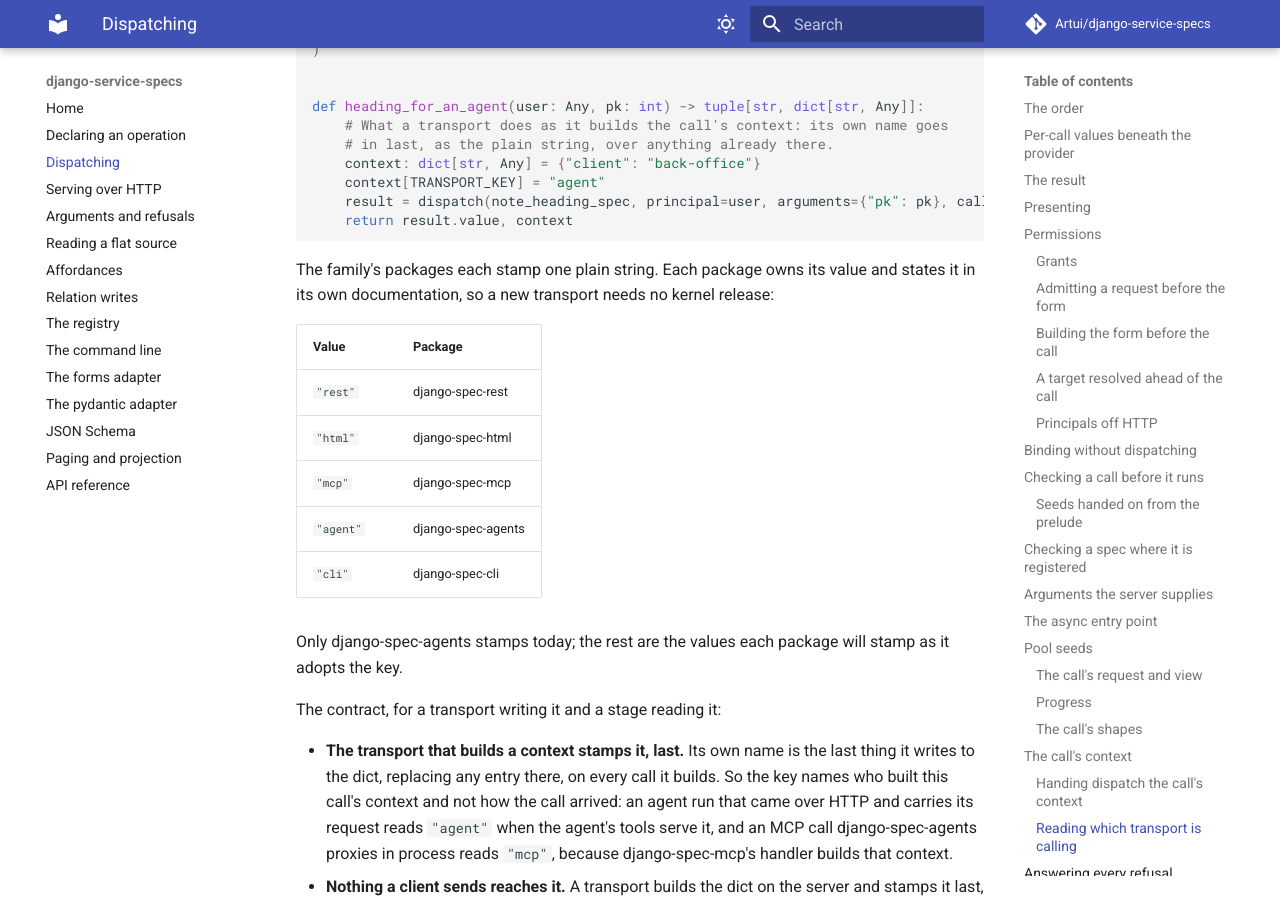
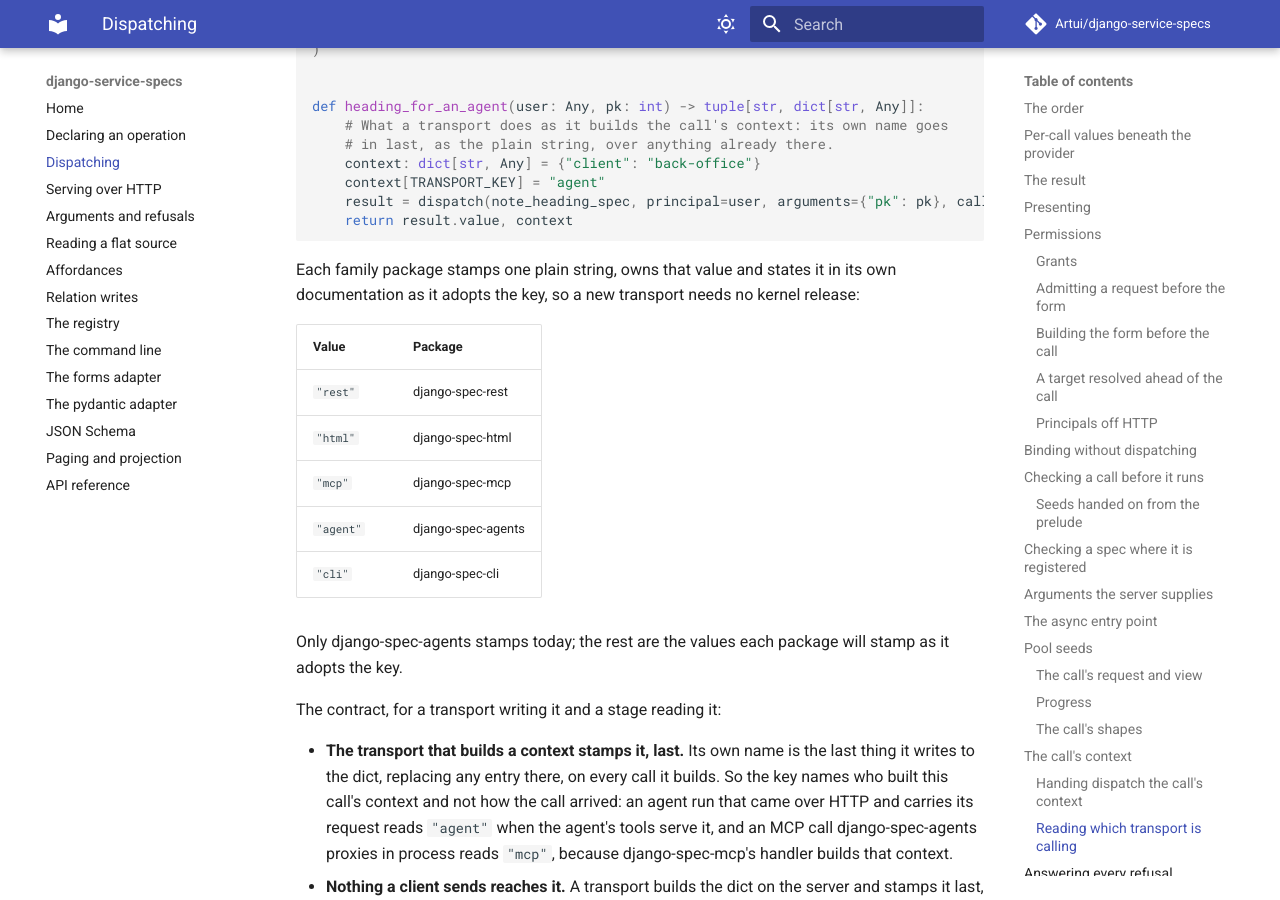
Before and after one commit to Artui/django-service-specs, an MkDocs documentation site: the page built from docs/dispatching.md, in a window 1280 px wide and 900 px high, scrolled down 35740 px. Built offline with MkDocs 1.6.1 and Material for MkDocs 9.7.7, drawn with Linux system fonts in a browser that asks for light colours; comment, search, counter and statistics services are not loaded.

Commit message:
Say a package states its transport string once it stamps, not before
Only django-spec-agents stamps today; the docs and changelog read as if all five did.

Co-Authored-By: Claude Sonnet 5.5 <noreply@anthropic.com>

````diff
--- a/docs/dispatching.md
+++ b/docs/dispatching.md
@@ -1332,8 +1332,8 @@ docs/examples/dispatching.py:call_transport
 --8<--
 ```
 
-The family's packages each stamp one plain string. Each package owns its value and
-states it in its own documentation, so a new transport needs no kernel release:
+Each family package stamps one plain string, owns that value and states it in its own
+documentation as it adopts the key, so a new transport needs no kernel release:
 
 | Value | Package |
 | --- | --- |
````
Also changed, not shown: CHANGELOG.md (+4 -3 lines).
